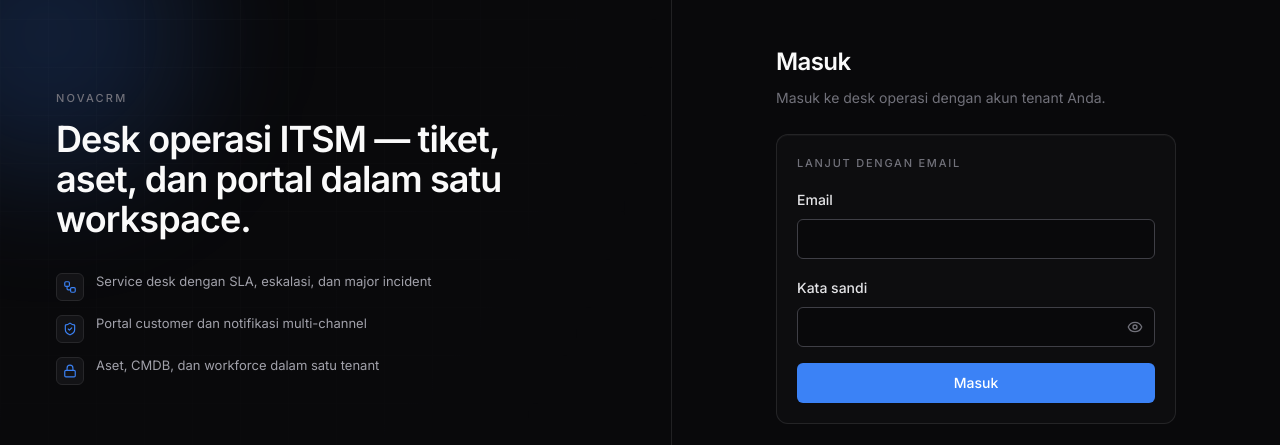
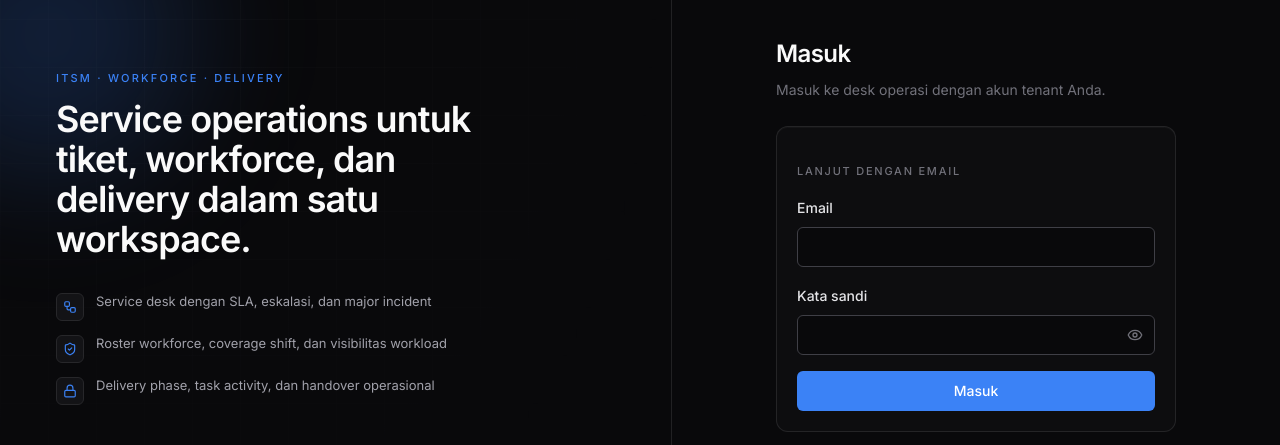
Before and after one commit to bontiharyanto/novacrm, a Next.js app: page /login in a window 1280 px wide. Shown: the part 173-618 px from the top of the page. Built offline with nearby package versions, Linux system fonts and the light colour scheme; no server answers; the database is empty.

Commit message:
Polish login positioning and compact task filters
Align the sign-in experience with the ITSM, workforce, and delivery offering while fixing clipped text in compact task and activity selectors.

Co-authored-by: Cursor <cursoragent@cursor.com>

```diff
--- a/app/(auth)/login/login-form.tsx
+++ b/app/(auth)/login/login-form.tsx
@@ -83,7 +83,7 @@ export function LoginForm() {
           <NovaWordmark subtitle={t.brand.operations} size={36} />
           <div className="max-w-md space-y-8">
             <div className="space-y-3">
-              <p className="text-[11px] font-medium uppercase tracking-[0.2em] text-zinc-500">{t.brand.name}</p>
+              <p className="text-[11px] font-medium uppercase tracking-[0.2em] text-[color:var(--accent)]">{t.login.productLabel}</p>
               <h1 className="text-3xl font-semibold tracking-tight text-zinc-50 xl:text-4xl">{t.login.tagline}</h1>
             </div>
             <ul className="space-y-3">
@@ -132,6 +132,7 @@ export function LoginForm() {
             </div>
 
             <div className="space-y-4 rounded-xl border border-zinc-800/90 bg-zinc-900/30 p-5 shadow-[inset_0_1px_0_rgba(255,255,255,0.03)]">
+              <p className="text-[10px] font-medium uppercase tracking-[0.18em] text-[color:var(--accent)] lg:hidden">{t.login.productLabel}</p>
               <p className="text-[11px] font-medium uppercase tracking-[0.16em] text-zinc-500">{t.login.continueEmail}</p>
               <form className="space-y-4" onSubmit={(event) => void onSubmit(event)}>
                 <div className="space-y-2">
--- a/components/tickets/task-activity-thread.tsx
+++ b/components/tickets/task-activity-thread.tsx
@@ -88,18 +88,18 @@ export function TaskActivityThread({
         <span className="inline-flex items-center gap-1 text-[10px] uppercase tracking-[0.12em] text-zinc-600">
           <Filter className="h-3 w-3" /> {t.tickets.tasks.activityFilters}
         </span>
-        <Select value={kindFilter} onChange={(event) => setKindFilter(event.target.value as typeof kindFilter)} className="h-7 w-auto min-w-32 px-2 text-[11px]">
+        <Select value={kindFilter} onChange={(event) => setKindFilter(event.target.value as typeof kindFilter)} className="h-7 w-auto min-w-32 px-2 py-0 text-[11px] leading-7">
           <option value="all">{t.tickets.tasks.allActivityKinds}</option>
           {(['progress', 'comment', 'blocker', 'decision', 'status_change', 'handover'] as const).map((value) => (
             <option key={value} value={value}>{t.tickets.tasks.activityKind[value]}</option>
           ))}
         </Select>
-        <Select value={visibilityFilter} onChange={(event) => setVisibilityFilter(event.target.value as typeof visibilityFilter)} className="h-7 w-auto min-w-28 px-2 text-[11px]">
+        <Select value={visibilityFilter} onChange={(event) => setVisibilityFilter(event.target.value as typeof visibilityFilter)} className="h-7 w-auto min-w-28 px-2 py-0 text-[11px] leading-7">
           <option value="all">{t.tickets.tasks.allVisibility}</option>
           <option value="internal">{t.tickets.tasks.internalVisibility}</option>
           <option value="customer">{t.tickets.tasks.customerVisibility}</option>
         </Select>
-        <Select value={activityWindow} onChange={(event) => setActivityWindow(event.target.value as typeof activityWindow)} className="h-7 w-auto min-w-24 px-2 text-[11px]">
+        <Select value={activityWindow} onChange={(event) => setActivityWindow(event.target.value as typeof activityWindow)} className="h-7 w-auto min-w-24 px-2 py-0 text-[11px] leading-7">
           <option value="all">{t.tickets.tasks.allTime}</option>
           <option value="7">{t.tickets.tasks.last7Days}</option>
           <option value="30">{t.tickets.tasks.last30Days}</option>
--- a/components/tickets/ticket-tasks.tsx
+++ b/components/tickets/ticket-tasks.tsx
@@ -189,7 +189,7 @@ export function TicketTasksPanel({
             placeholder={t.tickets.tasks.searchTasks}
             className="h-7 w-44 text-[11px]"
           />
-          <Select value={statusFilter} onChange={(event) => setStatusFilter(event.target.value as typeof statusFilter)} className="h-7 w-auto min-w-32 px-2 text-[11px]">
+          <Select value={statusFilter} onChange={(event) => setStatusFilter(event.target.value as typeof statusFilter)} className="h-7 w-auto min-w-32 px-2 py-0 text-[11px] leading-7">
             <option value="all">{t.tickets.tasks.allTaskStatuses}</option>
             {(['open', 'in_progress', 'done', 'cancelled'] as const).map((value) => (
               <option key={value} value={value}>{statusLabel(value)}</option>
--- a/lib/i18n/en.ts
+++ b/lib/i18n/en.ts
@@ -247,7 +247,8 @@ export const en = {
     title: 'Sign in',
     demo: 'Local test: admin / agent / customer on the same tenant.',
     hosted: 'Use your tenant account to enter the operations desk.',
-    tagline: 'Operations desk for ITSM — tickets, assets, and portal in one workspace.',
+    tagline: 'Service operations for tickets, workforce, and delivery in one workspace.',
+    productLabel: 'ITSM · Workforce · Delivery',
     workspace: 'Workspace',
     secureHint: 'Encrypted session · MFA available · Tenant-isolated data',
     continueEmail: 'Continue with email',
@@ -268,8 +269,8 @@ export const en = {
     passwordExpired: 'Your password expired. Sign in, then change it to continue.',
     points: {
       desk: 'Service desk with SLA, escalation, and major incident',
-      portal: 'Customer portal and multi-channel notifications',
-      cmdb: 'Assets, CMDB, and workforce in one tenant',
+      portal: 'Workforce roster, shift coverage, and workload visibility',
+      cmdb: 'Delivery phases, task activity, and operational handover',
     },
   },
   passwordPolicy: {
--- a/lib/i18n/id.ts
+++ b/lib/i18n/id.ts
@@ -249,7 +249,8 @@ export const id: Dictionary = {
     title: 'Masuk',
     demo: 'Uji lokal: admin / agent / customer pada tenant yang sama.',
     hosted: 'Masuk ke desk operasi dengan akun tenant Anda.',
-    tagline: 'Desk operasi ITSM — tiket, aset, dan portal dalam satu workspace.',
+    tagline: 'Service operations untuk tiket, workforce, dan delivery dalam satu workspace.',
+    productLabel: 'ITSM · Workforce · Delivery',
     workspace: 'Workspace',
     secureHint: 'Sesi terenkripsi · MFA tersedia · Data terisolasi per tenant',
     continueEmail: 'Lanjut dengan email',
@@ -270,8 +271,8 @@ export const id: Dictionary = {
     passwordExpired: 'Kata sandi kedaluwarsa. Masuk, lalu ganti untuk melanjutkan.',
     points: {
       desk: 'Service desk dengan SLA, eskalasi, dan major incident',
-      portal: 'Portal customer dan notifikasi multi-channel',
-      cmdb: 'Aset, CMDB, dan workforce dalam satu tenant',
+      portal: 'Roster workforce, coverage shift, dan visibilitas workload',
+      cmdb: 'Delivery phase, task activity, dan handover operasional',
     },
   },
   passwordPolicy: {
```
